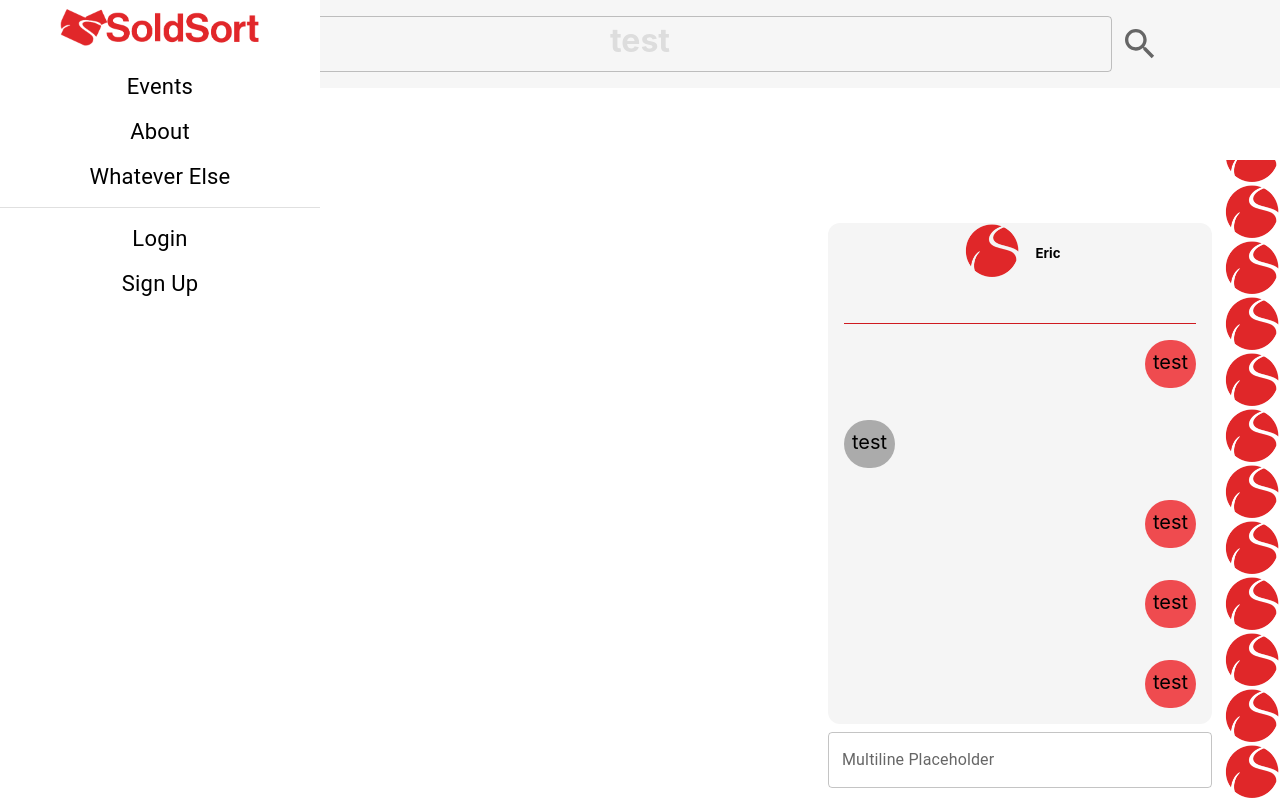
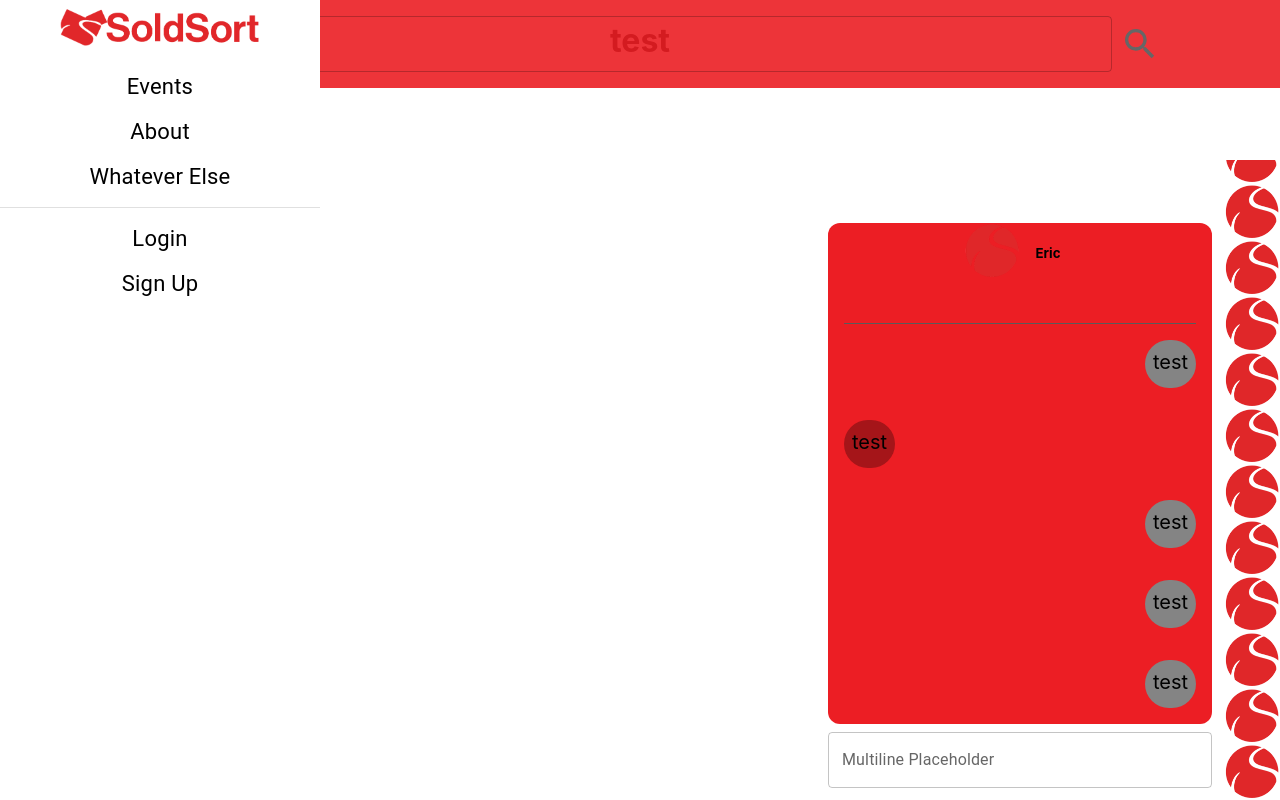
Before and after one commit to ICT-Owls/owlsport, a React app: page / in a window 1280 px wide. Built offline with nearby package versions, Linux system fonts and the light colour scheme.

Commit message:
chore: updated tailwind colors to reflect MUI theme

```diff
--- a/tailwind.config.js
+++ b/tailwind.config.js
@@ -4,14 +4,14 @@ module.exports = {
         extend: {
             colors: {
                 primary: {
-                    200: '#f5f5f5',
-                    100: '#f7f7f7',
-                    300: '#ababab',
-                },
-                secondary: {
                     200: '#ec1e24',
                     100: '#ef4b4f',
                     300: '#a51519',
+                },
+                secondary: {
+                    200: '#666666',
+                    100: '#848484',
+                    300: '#474747',
                 },
                 background: {
                     200: '#e0e0e0',
```
